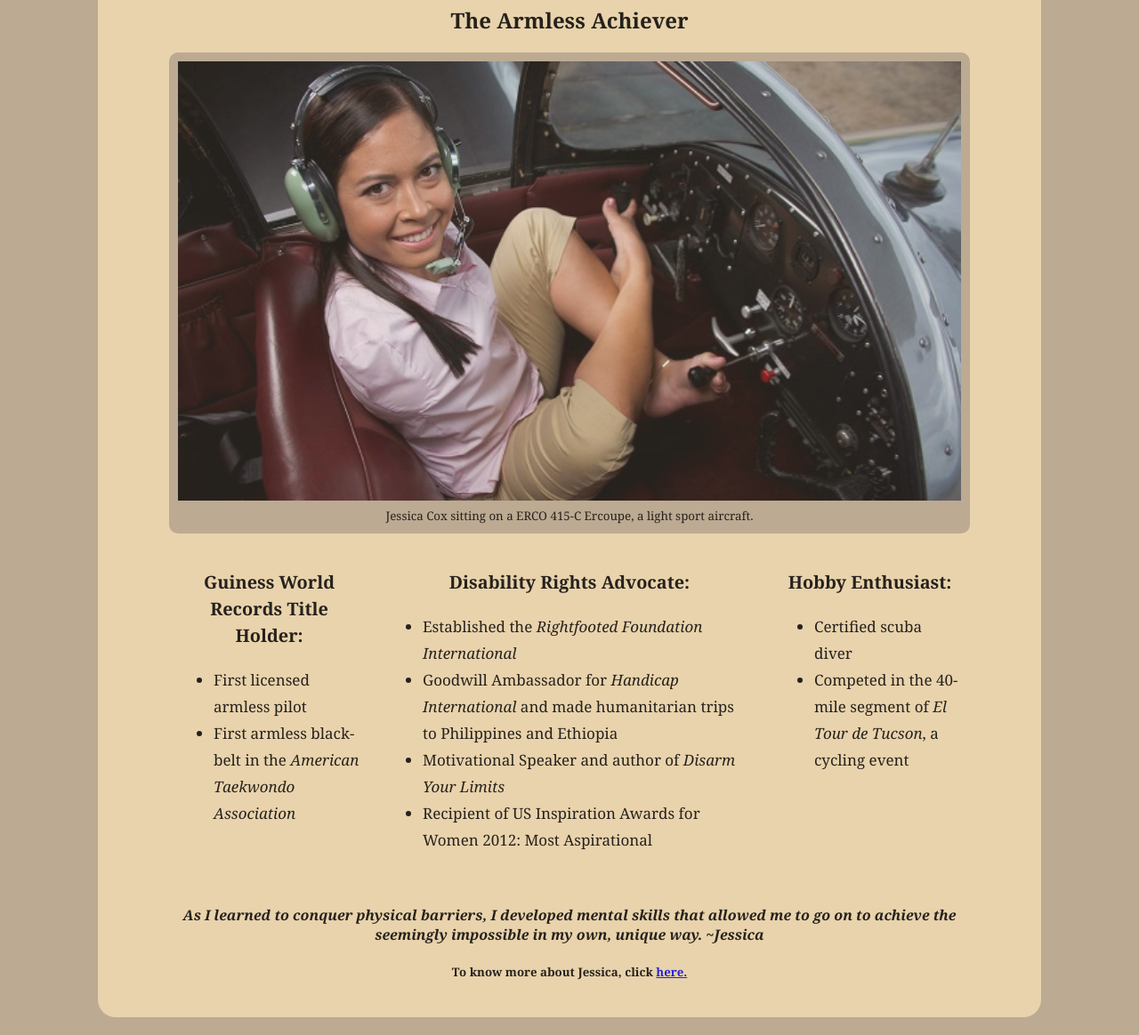
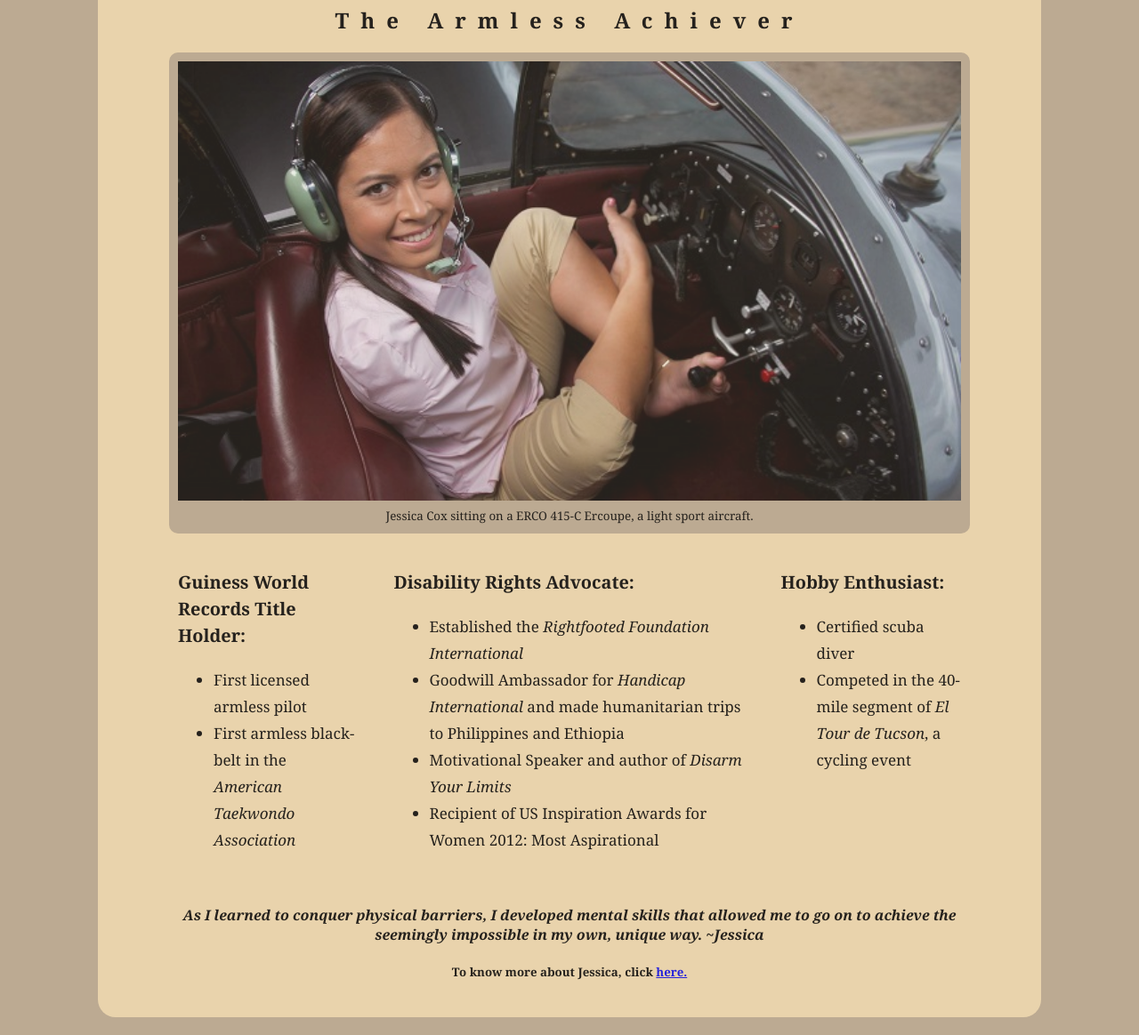
Before and after one commit to pielagomrt/avion-school-projects, a plain HTML site: page 01-Tribute-Page/index.html in a window 1280 px wide. Shown: the part 120-1284 px from the top of the page at 89% size. Drawn offline with Linux system fonts and the light colour scheme.

Commit message:
css edited

```diff
--- a/01-Tribute-Page/css/styles.css
+++ b/01-Tribute-Page/css/styles.css
@@ -1,15 +1,14 @@
-#img-div img {
-  width: 100%;
-  margin: auto;
-}
-
-/*  */
 * {
   font-family: Cambria, Cochin, Georgia, Times, "Times New Roman", serif;
 }
 
 body {
   background: #bcaa92;
+}
+
+h1,
+h2 {
+  letter-spacing: 13px;
 }
 
 h4 {
@@ -32,23 +31,26 @@ h4 {
   padding: 10px;
 }
 
+#img-div img {
+  width: 100%;
+  margin: auto;
+}
+
 @media (min-width: 900px) {
   #tribute-info {
     font-size: 17px;
+    line-height: 30px;
     text-align: left;
-    line-height: 30px;
+
     display: flex;
+    flex-flow: row wrap;
     justify-content: space-between;
-  }
-
-  #tribute-info h3 {
-    text-align: center;
   }
 }
 
 #box-1 {
   flex: 1;
-  padding: 20px 10px;
+  padding: 20px 20px 20px 10px;
 }
 
 #box-2 {
```
